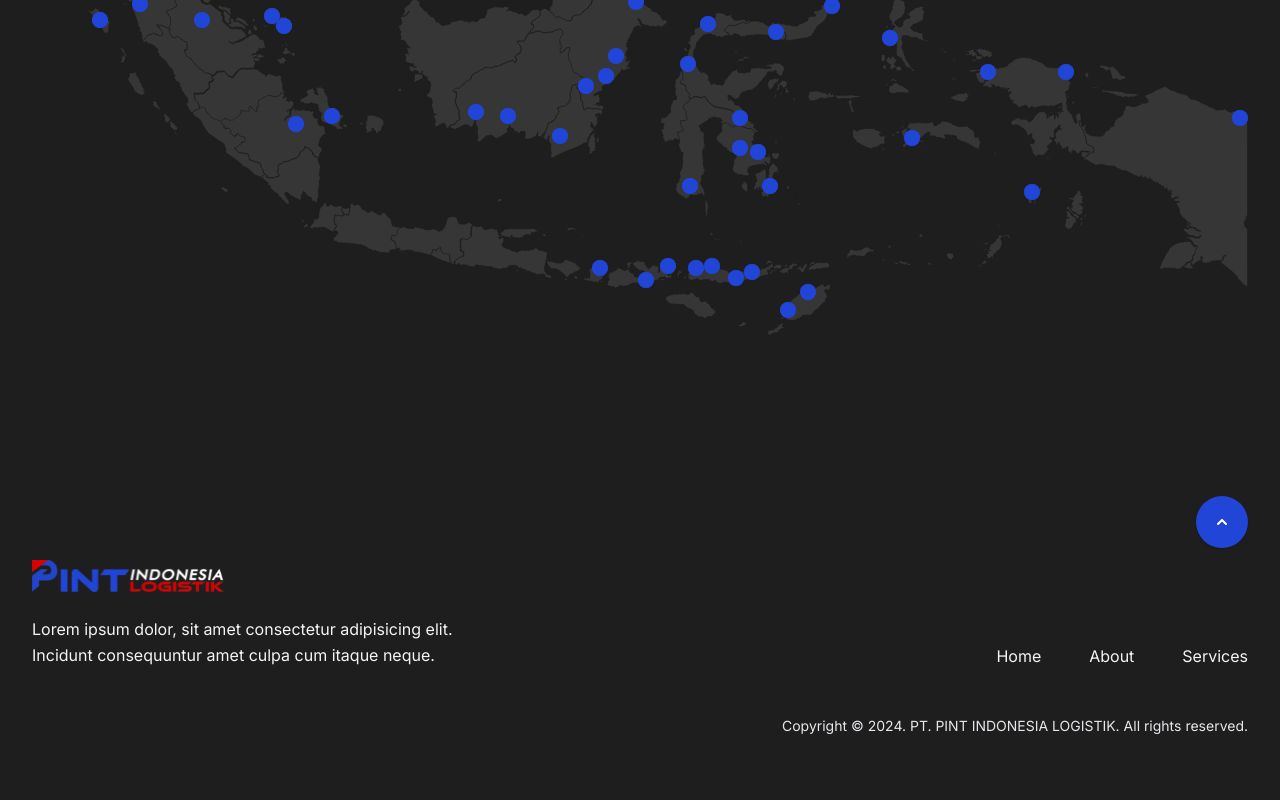
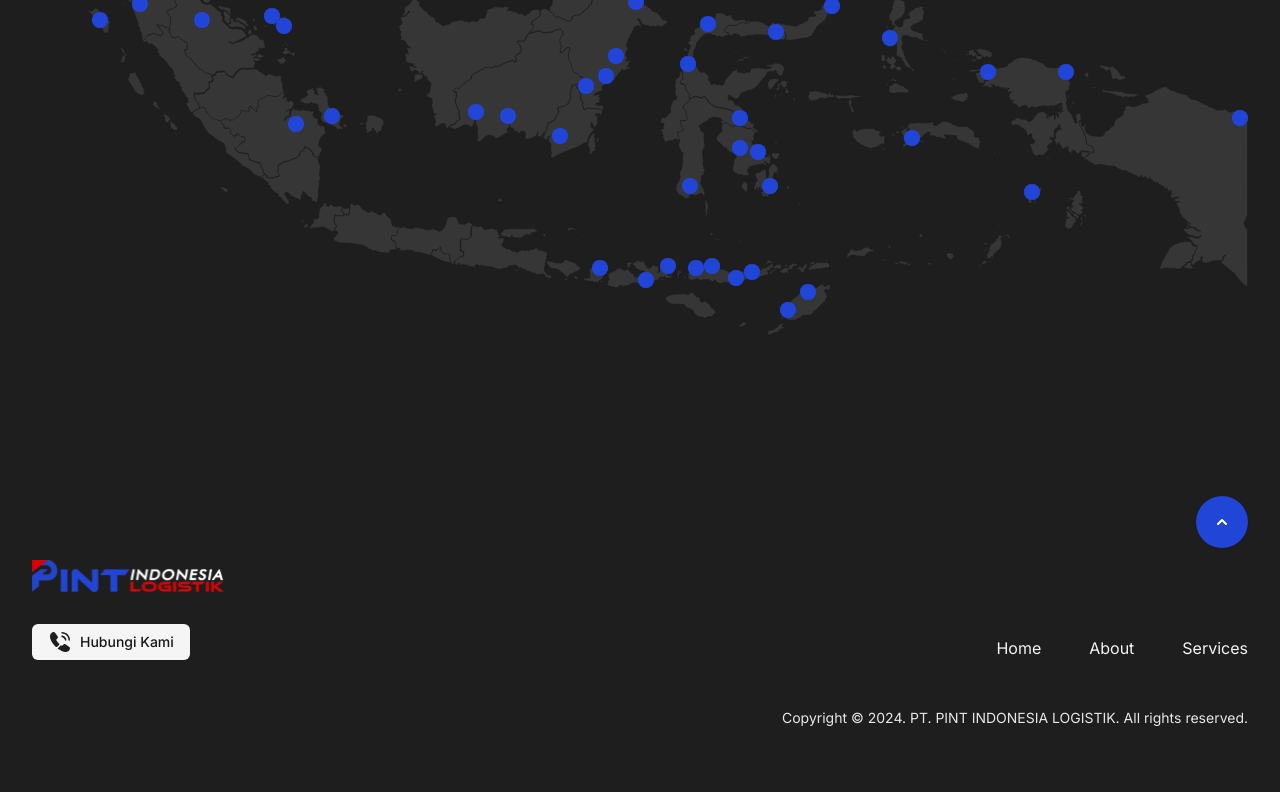
Before and after one commit to Fantocaa/pint-logistik, a Next.js app: page / in a window 1280 px wide. Shown: the part 3608-4408 px from the top of the page. Built offline with nearby package versions, Linux system fonts and the light colour scheme.

Commit message:
Update 0.5.2

```diff
--- a/app/[components]/services-page/ver-tab-services.tsx
+++ b/app/[components]/services-page/ver-tab-services.tsx
@@ -1,7 +1,5 @@
 // "use client";
 
-import React, { useState } from "react";
-import { motion, useMotionValue, useTransform } from "framer-motion";
 import { Tabs, TabsContent, TabsList, TabsTrigger } from "@/components/ui/tabs";
 import Image from "next/image";
 
@@ -37,12 +35,6 @@ export default function ServicesTab() {
             >
               Multimoda
             </TabsTrigger>
-            <TabsTrigger
-              value="trailer"
-              className="px-4 md:px-24 py-4 text-gray-600"
-            >
-              Armada Trailer
-            </TabsTrigger>
           </TabsList>
           <TabsContent value="road">
             <article className="relative overflow-hidden rounded-lg shadow transition hover:shadow-lg h-96">
@@ -53,7 +45,7 @@ export default function ServicesTab() {
                 width={1080}
                 height={1080}
               />
-              <div className="relative pt-32 md:pt-56 bg-gradient-to-t from-gray-900 to-slate-900/5 h-full">
+              <div className="relative pt-32 md:pt-24 bg-gradient-to-t from-gray-900 to-slate-900/5 h-full">
                 <div className="p-4 sm:p-6">
                   <div>
                     <h3 className="mt-0.5 text-white font-bold text-xl md:text-4xl">
@@ -64,7 +56,20 @@ export default function ServicesTab() {
                   <p className="mt-2 text-base md:text-lg/relaxed text-white/95 ">
                     Kami menyediakan trucking jalur darat untuk beberapa tujuan
                     yaitu Jawa, Bali, dan Lombok serta jasa transportasi
-                    container kereta api tujuan Surabaya-Jakarta
+                    container kereta api tujuan Surabaya-Jakarta.
+                  </p>
+
+                  <p className="mt-2 text-base md:text-lg/relaxed text-white/95 ">
+                    Serta Kami mendapat support penih dari perusahaan trucking
+                    PT. ARMADA BERKAT ANUGERAH dibawah Holding Company PT. TAKO
+                    ANUGERAH KOPORASI.
+                  </p>
+
+                  <p className="mt-2 text-base md:text-lg/relaxed text-white/95 ">
+                    Jumlah armada yang dimiliki per tahun 2022 sudah mencapai 80
+                    unit trailer 20&apos;, 25 unit trailer 40&apos; di Surabaya
+                    dan juga beberapa armada yang tersedia di kantor-kantor
+                    cabang.
                   </p>
                 </div>
               </div>
@@ -122,39 +127,6 @@ export default function ServicesTab() {
               </div>
             </article>
           </TabsContent>
-          <TabsContent value="trailer">
-            <article className="relative overflow-hidden rounded-lg shadow transition hover:shadow-lg h-[480px] md:h-96">
-              <Image
-                alt="trailer"
-                src="/images/trailer.png"
-                className="absolute inset-0 w-full h-full object-cover object-bottom"
-                width={1080}
-                height={1080}
-              />
-              <div className="relative pt-5 md:pt-36 bg-gradient-to-t from-gray-900 to-slate-900/5 h-full">
-                <div className="p-4 sm:p-6">
-                  <div>
-                    <h3 className="mt-0.5 text-white font-bold text-xl md:text-4xl">
-                      Armada Trailer
-                    </h3>
-                  </div>
-
-                  <p className="mt-2 text-base md:text-lg/relaxed text-white/95 ">
-                    Kami mendapat support penih dari perusahaan trucking PT.
-                    ARMADA BERKAT ANUGERAH dibawah Holding Company PT. TAKO
-                    ANUGERAH KOPORASI.
-                  </p>
-
-                  <p className="mt-2 text-base md:text-lg/relaxed text-white/95 ">
-                    Jumlah armada yang dimiliki per tahun 2022 sudah mencapai 80
-                    unit trailer 20&apos;, 25 unit trailer 40&apos; di Surabaya
-                    dan juga beberapa armada yang tersedia di kantor-kantor
-                    cabang.
-                  </p>
-                </div>
-              </div>
-            </article>
-          </TabsContent>
         </div>
       </Tabs>
     </div>
--- a/components/navbar-footer/footer.tsx
+++ b/components/navbar-footer/footer.tsx
@@ -3,6 +3,7 @@
 import React from "react";
 import Image from "next/image";
 import Link from "next/link";
+import { Button } from "../ui/button";
 
 export default function Footer() {
   const handleBackToTopClick = () => {
@@ -53,7 +54,7 @@ export default function Footer() {
 
           <div className="lg:flex lg:items-end lg:justify-between">
             <div>
-              <div className="flex justify-center text-teal-600 lg:justify-start">
+              <div className="flex justify-center text-teal-600 lg:justify-start mb-8">
                 <Image
                   src="/logo/pintlogo.svg"
                   alt="logo"
@@ -62,10 +63,21 @@ export default function Footer() {
                 />
               </div>
 
-              <p className="mx-auto mt-6 max-w-md text-center leading-relaxed text-gray-100 lg:text-left">
-                Lorem ipsum dolor, sit amet consectetur adipisicing elit.
-                Incidunt consequuntur amet culpa cum itaque neque.
-              </p>
+              {/* <p className="mx-auto mt-6 max-w-md text-center leading-relaxed text-gray-100 lg:text-left">
+
+              </p> */}
+              <Link href="https://wa.link/qnedf4" target="_blank">
+                <Button variant="secondary">
+                  <Image
+                    src="/images/call-calling.svg"
+                    alt="telp"
+                    width={24}
+                    height={24}
+                    className="mr-2"
+                  />
+                  Hubungi Kami
+                </Button>
+              </Link>
             </div>
 
             <ul className="mt-12 flex flex-wrap justify-center gap-6 md:gap-8 lg:mt-0 lg:justify-end lg:gap-12">
```
